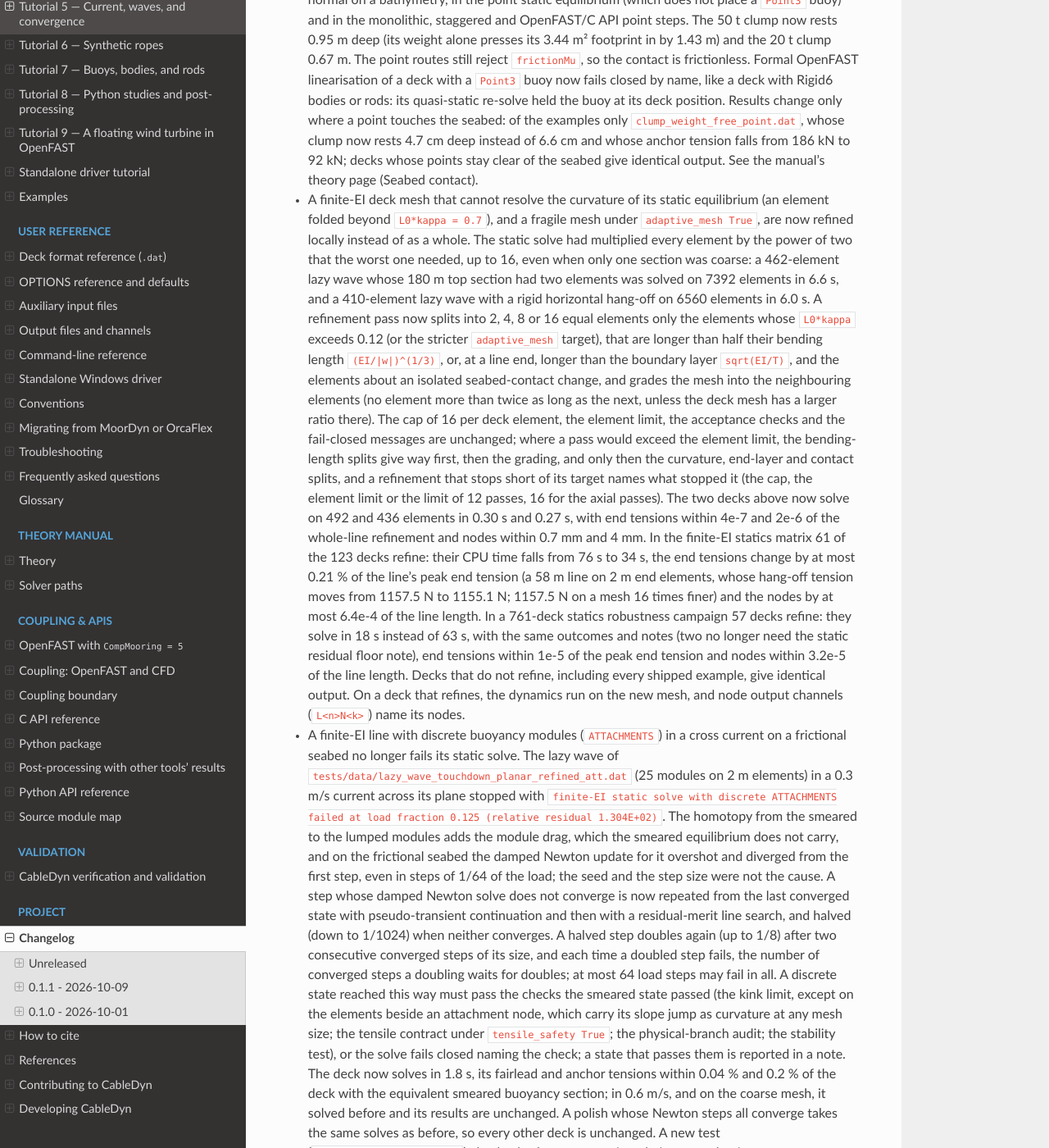
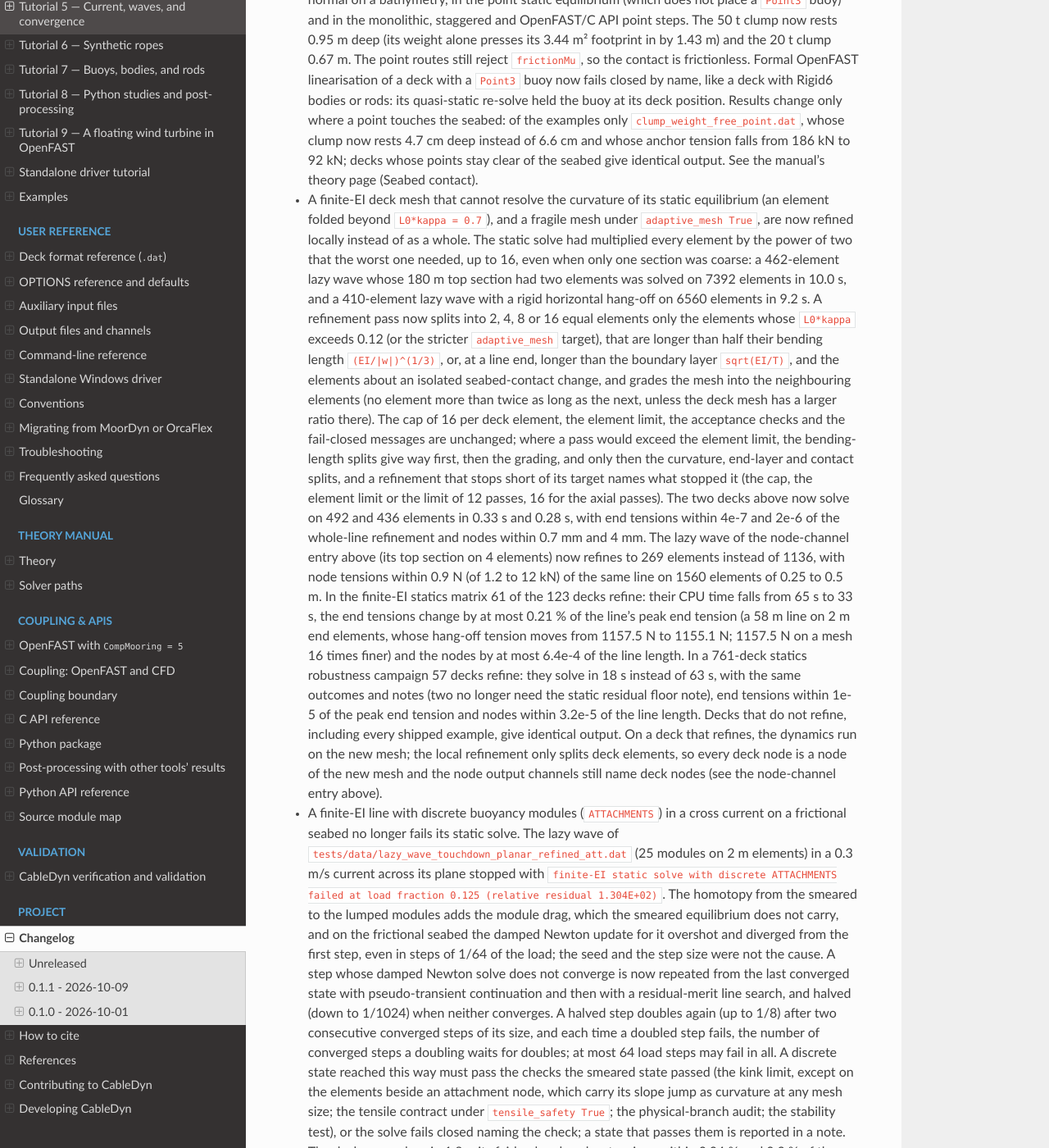
Before and after one commit to SMI-Lab-Inha/CableDyn, a Sphinx documentation site: the page built from doc/changelog.md, in a window 1280 px wide and 1400 px high, scrolled down 15809 px. Shown: the whole window at 82% size. Built offline with Sphinx 7.4.7 and the Read the Docs theme 3.1.0, drawn with Linux system fonts in a browser that asks for light colours.

Commit message:
docs(statics): node channels name deck nodes on locally refined lines
After the rebase onto the deck-node channel mapping, the local refinement
keeps every deck node (it only bisects deck elements), so the node
channels still name deck nodes. The CHANGELOG and the troubleshooting
note said they number the refined nodes; they now point to the
node-channel section instead, which names both refinement kinds.

Re-measured on the rebased build: the two headline decks take 10.0 s and
9.2 s with whole-line refinement and 0.33 s and 0.28 s now; the statics
matrix CPU time of its 61 refining decks falls from 65 s to 33 s (the
accuracy figures are unchanged). The lazy wave of the node-channel entry
now refines to 269 elements instead of 1136, its node tensions within
0.9 N of the same line on 1560 elements.

Signed-off-by: Jae Hoon Seo <jaehoon.seo@inha.ac.kr>

```diff
--- a/CHANGELOG.md
+++ b/CHANGELOG.md
@@ -680,8 +680,8 @@ All notable changes to CableDyn are recorded in this file. The format follows
   now refined locally instead of as a whole. The static solve had multiplied every element by
   the power of two that the worst one needed, up to 16, even when only one section was coarse:
   a 462-element lazy wave whose 180 m top section had two elements was solved on 7392 elements
-  in 6.6 s, and a 410-element lazy wave with a rigid horizontal hang-off on 6560 elements in
-  6.0 s. A refinement pass now splits into 2, 4, 8 or 16 equal elements only the elements whose
+  in 10.0 s, and a 410-element lazy wave with a rigid horizontal hang-off on 6560 elements in
+  9.2 s. A refinement pass now splits into 2, 4, 8 or 16 equal elements only the elements whose
   `L0*kappa` exceeds 0.12 (or the stricter `adaptive_mesh` target), that are longer than half
   their bending length `(EI/|w|)^(1/3)`, or, at a line end, longer than the boundary layer
   `sqrt(EI/T)`, and the elements about an isolated seabed-contact change, and grades the mesh
@@ -691,18 +691,22 @@ All notable changes to CableDyn are recorded in this file. The format follows
   element limit, the bending-length splits give way first, then the grading, and only then the
   curvature, end-layer and contact splits, and a refinement that stops short of its target
   names what stopped it (the cap, the element limit or the limit of 12 passes, 16 for the
-  axial passes). The two decks above now solve
-  on 492 and 436 elements in 0.30 s and 0.27 s, with end tensions within 4e-7 and 2e-6 of the
-  whole-line refinement and nodes within 0.7 mm and 4 mm. In the finite-EI statics matrix 61
-  of the 123 decks refine: their CPU time falls from 76 s to 34 s, the end tensions change by
+  axial passes). The two decks above now solve on 492 and 436 elements in 0.33 s and 0.28 s,
+  with end tensions within 4e-7 and 2e-6 of the whole-line refinement and nodes within 0.7 mm
+  and 4 mm. The lazy wave of the node-channel entry above (its top section on 4 elements) now
+  refines to 269 elements instead of 1136, with node tensions within 0.9 N (of 1.2 to 12 kN)
+  of the same line on 1560 elements of 0.25 to 0.5 m. In the finite-EI statics matrix 61
+  of the 123 decks refine: their CPU time falls from 65 s to 33 s, the end tensions change by
   at most 0.21 % of the line's peak end tension (a 58 m line on 2 m end elements, whose
   hang-off tension moves from 1157.5 N to 1155.1 N; 1157.5 N on a mesh 16 times finer) and the
   nodes by at most 6.4e-4 of the line length. In a 761-deck statics robustness campaign 57
   decks refine: they solve in 18 s instead of 63 s, with the same outcomes and notes (two no
-  longer need the static residual floor note), end tensions within 1e-5 of the peak end tension and nodes within 3.2e-5 of the line length.
+  longer need the static residual floor note), end tensions within 1e-5 of the peak end
+  tension and nodes within 3.2e-5 of the line length.
   Decks that do not refine, including every shipped example, give identical output. On a
-  deck that refines, the dynamics run on the new mesh, and node output channels (`L<n>N<k>`)
-  name its nodes.
+  deck that refines, the dynamics run on the new mesh; the local refinement only splits deck
+  elements, so every deck node is a node of the new mesh and the node output channels still
+  name deck nodes (see the node-channel entry above).
 - A finite-EI line with discrete buoyancy modules (`ATTACHMENTS`) in a cross current on a
   frictional seabed no longer fails its static solve. The lazy wave of
   `tests/data/lazy_wave_touchdown_planar_refined_att.dat` (25 modules on 2 m elements) in a
--- a/doc/outputs.rst
+++ b/doc/outputs.rst
@@ -485,9 +485,9 @@ Node channels on a refined line
 ``<J>`` is always a node of the **deck** mesh. The static solve of a finite-EI line can refine
 its mesh (``OPTIONS adaptive_mesh``, or the automatic refinement after a failed stability test
 or an unresolved curvature, which a note of the initialization report names). A refinement splits
-deck elements, so each deck node is a node of the refined mesh at the same unstretched arc length
-from End A, and ``Ten<L>N<J>``, ``Curv<L>N<J>``, ``BendMom<L>N<J>``, ``L<L>N<J>…``,
-``Torq<L>N<J>`` and ``Twist<L>N<J>`` report deck node ``J`` there, on every route (standalone,
+deck elements (along the whole line or only where the state needs it), so each deck node is a
+node of the refined mesh at the same unstretched arc length from End A, and ``Ten<L>N<J>``,
+``Curv<L>N<J>``, ``BendMom<L>N<J>``, ``L<L>N<J>…``, ``Torq<L>N<J>`` and ``Twist<L>N<J>`` report deck node ``J`` there, on every route (standalone,
 mixed, multibody, OpenFAST and the C API ``CableDyn_EvalChannel``). ``.static.out``, the range
 graphs, the per-line files and the C API ``CableDyn_GetLineValues`` list every node of the
 refined mesh instead, and ``.elements.out`` every element. To find deck node ``J`` among them,
--- a/doc/troubleshooting.rst
+++ b/doc/troubleshooting.rst
@@ -779,8 +779,10 @@ Warnings and notes that do not stop a run
        that length (or, at a rotationally
        restrained end, on end elements halved toward the end down to its boundary layer). See
        :doc:`theory`, Static equilibrium. The run uses the refined mesh, statics and dynamics
-       alike, and its outputs have that many segments (node channels number its nodes, see
-       :doc:`outputs`). Mesh the line to the bending-length rule to keep the deck mesh.
+       alike, and its profile and per-line outputs have that many segments; the refinement
+       only splits deck elements, so the node channels still name deck nodes (see
+       :ref:`outputs-refined-nodes`). Mesh the line to the bending-length rule to keep the deck
+       mesh.
    * - ``Note: line ... starts the dynamics from a static state solved in its vertical plane that
        is unstable out of that plane on its mesh of ... elements, the coarsest ... m long where
        half the bending length (EI/|w|)^(1/3) is ... m; ...``
```
Also changed, not shown: 1 other file.
